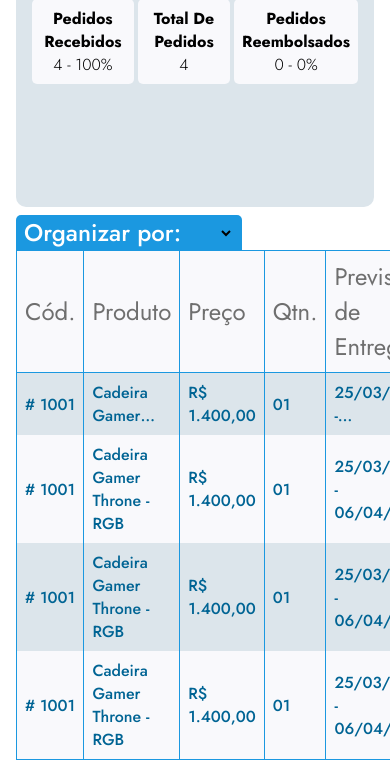
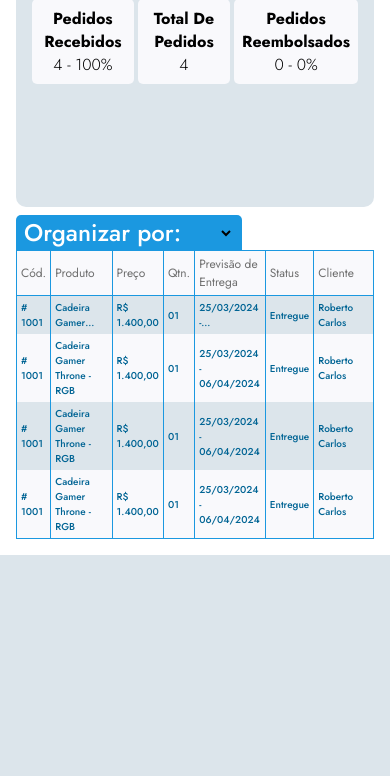
Before and after one commit to SenacINA/INA, a PHP site: page /pages/vendedor/gerenciar_pedidos.php in a window 390 px wide; the page is wider, and only the part inside the window is pictured. Shown: the part 673-1449 px from the top of that part. After the commit the page ends 1228 px from the top of that part, so only its background shows below. Run offline with PHP 8.4, Linux system fonts and the light colour scheme.

Commit message:
fix: corrigido responsividade da tabela em gerenciar pedidor do vendedor

```diff
--- a/css/vendedor/gerenciar_pedidos.css
+++ b/css/vendedor/gerenciar_pedidos.css
@@ -295,7 +295,7 @@
 
 
 
-  .gerenciar_pedidos_table_holder{
+  .base_tabela{
     *{
       padding: 4px;
     }
```
